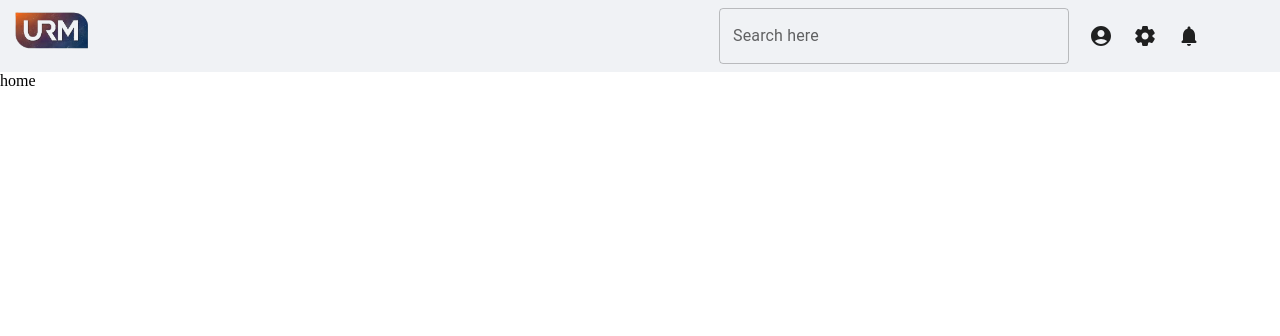
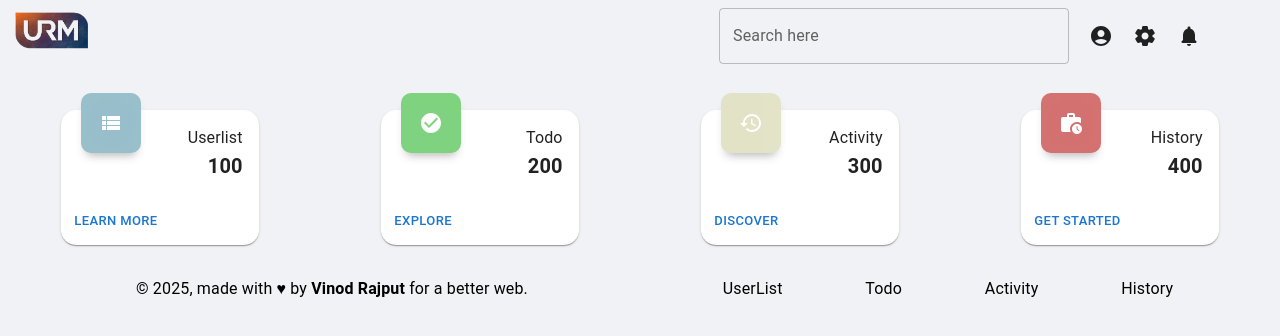
Before and after one commit to vinod9589/URM, a React (Create React App) app in the folder front-end/: page / in a window 1280 px wide. Shown: the top 336 px of the page. Built offline with nearby package versions, Linux system fonts and the light colour scheme.

Commit message:
create cards

```diff
--- /dev/null
+++ b/front-end/src/component/card/Card.tsx
@@ -0,0 +1,69 @@
+import * as React from "react";
+import Box from "@mui/material/Box";
+import Card from "@mui/material/Card";
+import CardActions from "@mui/material/CardActions";
+import CardContent from "@mui/material/CardContent";
+import Button from "@mui/material/Button";
+import { Typography } from "@mui/material";
+import { SvgIconProps } from "@mui/material";
+
+interface BasicCardProps {
+  title: string;
+  historyCount: number;
+  backgroundColor: string;
+  iconColor: string;
+  buttonText: string;
+  icon: React.ElementType<SvgIconProps>;
+  background?: string;
+}
+
+const BasicCard: React.FC<BasicCardProps> = ({
+  title,
+  historyCount,
+  backgroundColor,
+  iconColor,
+  buttonText,
+  icon: Icon,
+  background,
+}) => {
+  return (
+    <Box sx={{ position: "relative" }}>
+      <Card  sx={{ borderRadius: "15px" ,marginTop:"30px"}}>
+        <CardContent>
+          <Box sx={{ textAlign: "end" }}>
+            <Typography>{title}</Typography>
+            <Typography sx={{ fontWeight: "bold" }} variant="h6">
+              {historyCount}
+            </Typography>
+          </Box>
+        </CardContent>
+        <Box
+          sx={{
+            backgroundColor: backgroundColor,
+            minWidth: "60px",
+            minHeight: "60px",
+            position: "absolute",
+            top: -17,
+            left: 20,
+            borderRadius: "10px",
+            background: background,
+            opacity: 1,
+            justifyContent: "center",
+            alignItems: "center",
+            display: "flex",
+            color: "rgb(255, 255, 255);",
+            boxShadow:
+              " inset rgba(0, 0, 0, 0.14) -20rem 19rem 12rem 0rem,rgba(64, 64, 64, 0.4) 0rem 0.4375rem 0.625rem -0.3125rem;",
+          }}
+        >
+          <Icon sx={{ color: iconColor }} />
+        </Box>
+        <CardActions>
+          <Button size="small">{buttonText}</Button>
+        </CardActions>
+      </Card>
+    </Box>
+  );
+};
+
+export default BasicCard;
--- a/front-end/src/index.css
+++ b/front-end/src/index.css
@@ -2,4 +2,5 @@ body{
   margin: 0;
   padding: 0;
   box-sizing: border-box;
+  background-color: rgb(240,242,245) ;
 }
--- a/front-end/src/layout/footer/Footer.tsx
+++ b/front-end/src/layout/footer/Footer.tsx
@@ -1,11 +1,35 @@
-import React from 'react'
+import * as React from "react";
+import { styled } from "@mui/material/styles";
+import Box from "@mui/material/Box";
+import Grid from "@mui/material/Grid";
+import { Typography } from "@mui/material";
 
-function Footer() {
+export default function BasicGrid() {
   return (
-    <div>
-
-    </div>
-  )
+    <Box sx={{ flexGrow: 1, padding: 3 }}>
+      <Grid container>
+        <Grid textAlign={"center"} item xs={12} md={6}>
+          <Typography>
+            © 2025, made with ♥ by <strong>Vinod Rajput</strong> for a better
+            web.
+          </Typography>
+        </Grid>
+        <Grid
+          sx={{
+            display: "flex",
+            flexDirection: "row",
+            justifyContent: "space-evenly",
+          }}
+          item
+          xs={12}
+          md={6}
+        >
+          <Typography>UserList</Typography>
+          <Typography>Todo</Typography>
+          <Typography>Activity</Typography>
+          <Typography>History</Typography>
+        </Grid>
+      </Grid>
+    </Box>
+  );
 }
-
-export default Footer
--- a/front-end/src/layout/header/Header.tsx
+++ b/front-end/src/layout/header/Header.tsx
@@ -3,7 +3,6 @@ import { Grid, Paper, TextField, Box } from "@mui/material";
 import AccountCircleRoundedIcon from "@mui/icons-material/AccountCircleRounded";
 import SettingsRoundedIcon from "@mui/icons-material/SettingsRounded";
 import NotificationsRoundedIcon from "@mui/icons-material/NotificationsRounded";
-import img from "../../../public/urmimg.png"
 
 function BasicGrid() {
   return (
@@ -15,7 +14,7 @@ function BasicGrid() {
 
           height={"50px"}
 
-            src={img}
+            src="./urmimg.png"
             alt="Logo"
           />
         </Paper>
--- a/front-end/src/page/Home.tsx
+++ b/front-end/src/page/Home.tsx
@@ -1,11 +1,82 @@
-import React from 'react'
+import React from "react";
+import Card from "../component/card/Card"; // Ensure correct path to your BasicCard component
+import { Box, Grid, Paper } from "@mui/material";
+import ViewListIcon from "@mui/icons-material/ViewList";
+import CheckCircleIcon from '@mui/icons-material/CheckCircle';import HistoryIcon from "@mui/icons-material/History"; // Example for history
+import WorkHistoryIcon from '@mui/icons-material/WorkHistory';
+function Home() {
+  const cardData = [
+    {
+      title: "Userlist",
+      historyCount: 100,
+      backgroundColor: "lightblue",
+      iconColor: "white",
+      buttonText: "Learn More",
+      icon: ViewListIcon,
+    },
+    {
+      title: "Todo",
+      historyCount: 200,
+      backgroundColor: "lightgreen",
+      iconColor: "white",
+      buttonText: "Explore",
+      icon: CheckCircleIcon,
+    },
+    {
+      title: "Activity",
+      historyCount: 300,
+      backgroundColor: "lightyellow",
+      iconColor: "white",
+      buttonText: "Discover",
+      icon: HistoryIcon,
+    },
+    {
+      title: "History",
+      historyCount: 400,
+      backgroundColor: "lightcoral",
+      iconColor: "white",
+      buttonText: "Get Started",
+      icon: WorkHistoryIcon,
+    },
+  ];
 
-function Home() {
   return (
-    <div>
-    home
-    </div>
-  )
+    <>
+      <Grid
+        container
+        sx={{
+          backgroundColor: "rgb(240,242,245)",
+          justifyContent: "space-around",
+
+
+
+        }}
+      >
+        {cardData.map((card, index) => (
+          <Grid  item xs={12} sm={6} md={2} key={index}>
+            <Paper
+              sx={{
+                padding: 1,
+                textAlign: "start",
+                backgroundColor: "transparent",
+                boxShadow: "none",
+              }}
+            >
+              <Card
+                title={card.title}
+                historyCount={card.historyCount}
+                backgroundColor={card.backgroundColor}
+                iconColor={card.iconColor}
+                buttonText={card.buttonText}
+                icon={card.icon}
+              />
+            </Paper>
+          </Grid>
+        ))}
+      </Grid>
+
+    </>
+  );
 }
 
-export default Home
+export default Home;
```
Also changed, not shown: front-end/src/component/table/Table.tsx (added, +11 -0 lines).
